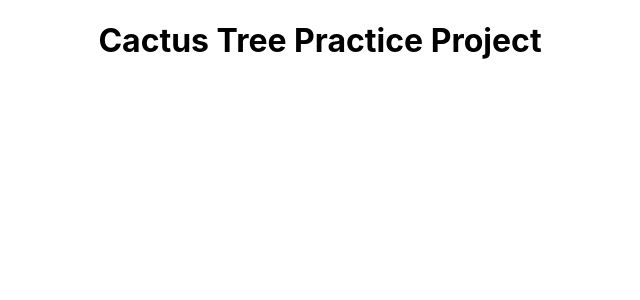
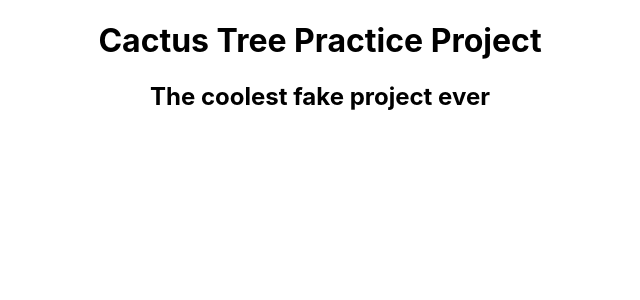
Before and after one commit to jssckbl/cactus-tree, a JavaScript app: page / in a window 1280 px wide. Shown: the top 300 px of the page, without its empty margins (320-960 px from the left). Built offline with nearby package versions, Linux system fonts and the light colour scheme; the HTML template or start-up script is replaced by a standard one.

Commit message:
emily made a branch

```diff
--- a/src/App.js
+++ b/src/App.js
@@ -4,6 +4,7 @@ function App() {
   return (
     <div className="App">
       <h1>Cactus Tree Practice Project</h1>
+        <h2>The coolest fake project ever</h2>
     </div>
   );
 }
```
